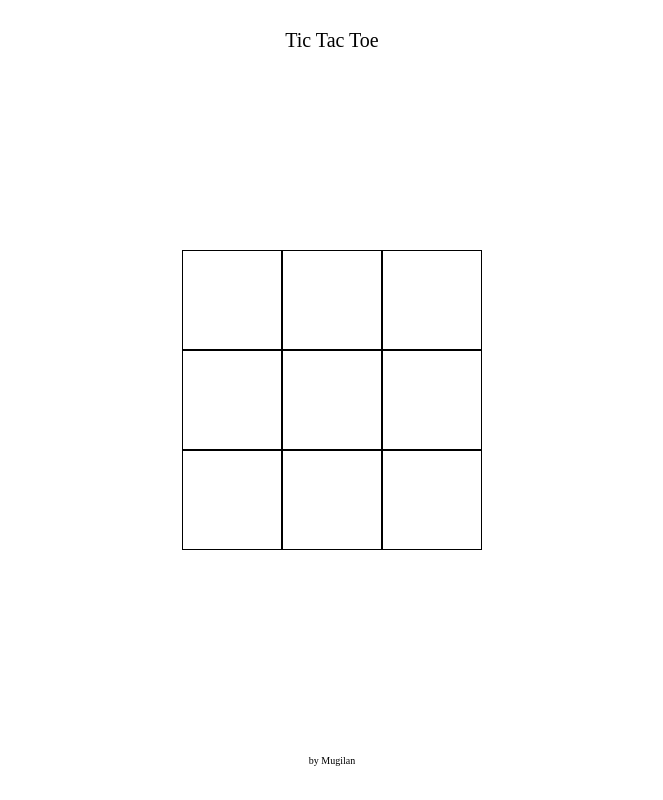
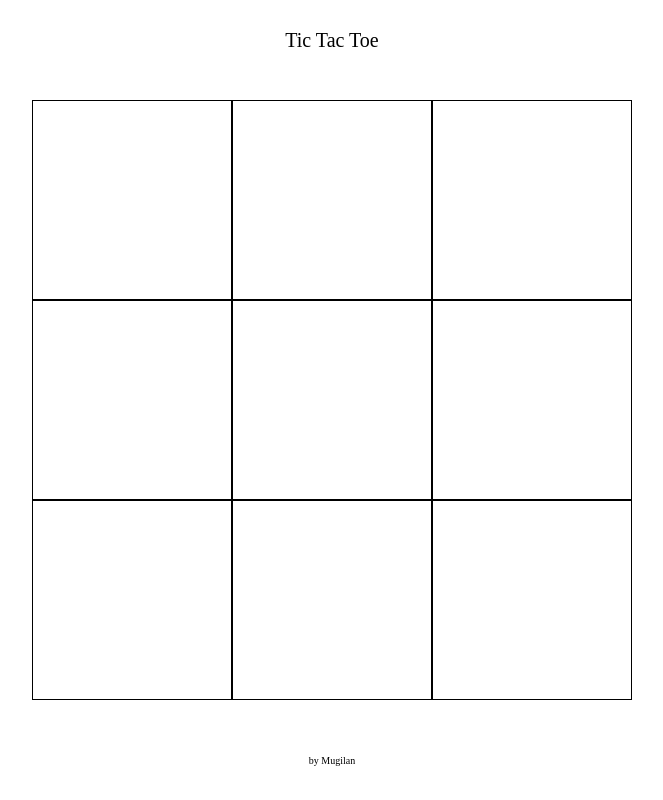
Before and after one commit to Mugilan-Codes/tic-tac-toe, a plain HTML site: page index.html in a window 1280 px wide. Shown: the whole page, without its empty margins (308-971 px from the left). Drawn offline with Linux system fonts and the light colour scheme.

Commit message:
Style the Board

```diff
--- a/css/style.css
+++ b/css/style.css
@@ -42,8 +42,9 @@ main {
   align-items: center;
   justify-content: center;
   text-align: center;
-  width: 100px;
-  height: 100px;
+  width: 25vmin;
+  height: 25vmin;
+  cursor: pointer;
 }
 
 footer {
```
